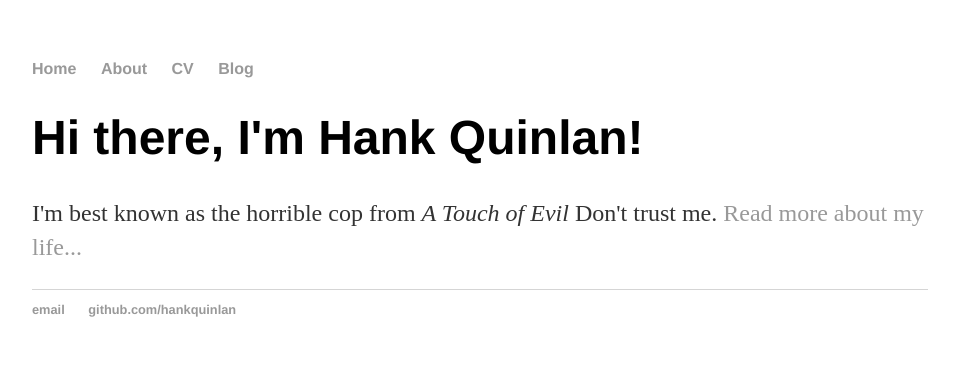
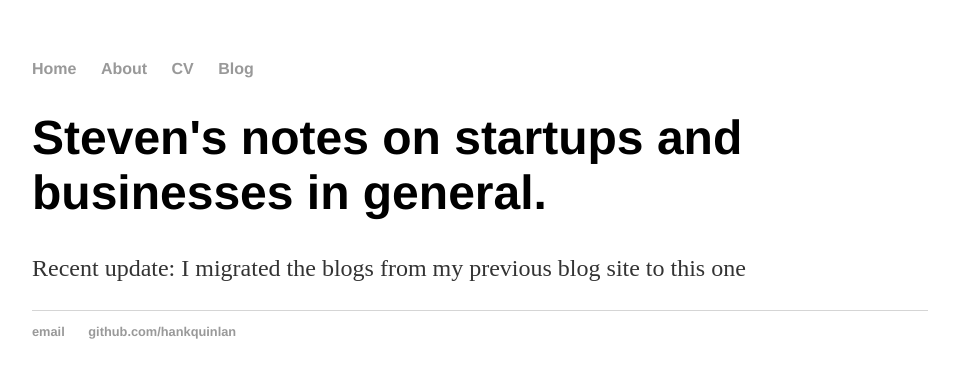
Before and after one commit to PlanetHorizont/derp, a Jekyll site: the page built from index.html, in a window 1280 px wide. Shown: the top 378 px of the page, without its empty margins (160-1115 px from the left). Built offline with Jekyll 4.4.1, drawn with Linux system fonts in a browser that asks for light colours.

Commit message:
Update index.html

```diff
--- a/index.html
+++ b/index.html
@@ -1,8 +1,8 @@
 ---
 layout: default
-title: Hank Quinlan, Horrible Cop
+title: Steven Zhang's notes on startups and businesses in general.
 ---
 <div class="blurb">
-	<h1>Hi there, I'm Hank Quinlan!</h1>
-	<p>I'm best known as the horrible cop from <em>A Touch of Evil</em> Don't trust me. <a href="/about">Read more about my life...</a></p>
+	<h1>Steven's notes on startups and businesses in general.</h1>
+	<p>Recent update: I migrated the blogs from my previous blog site to this one </p>
 </div><!-- /.blurb -->
```
